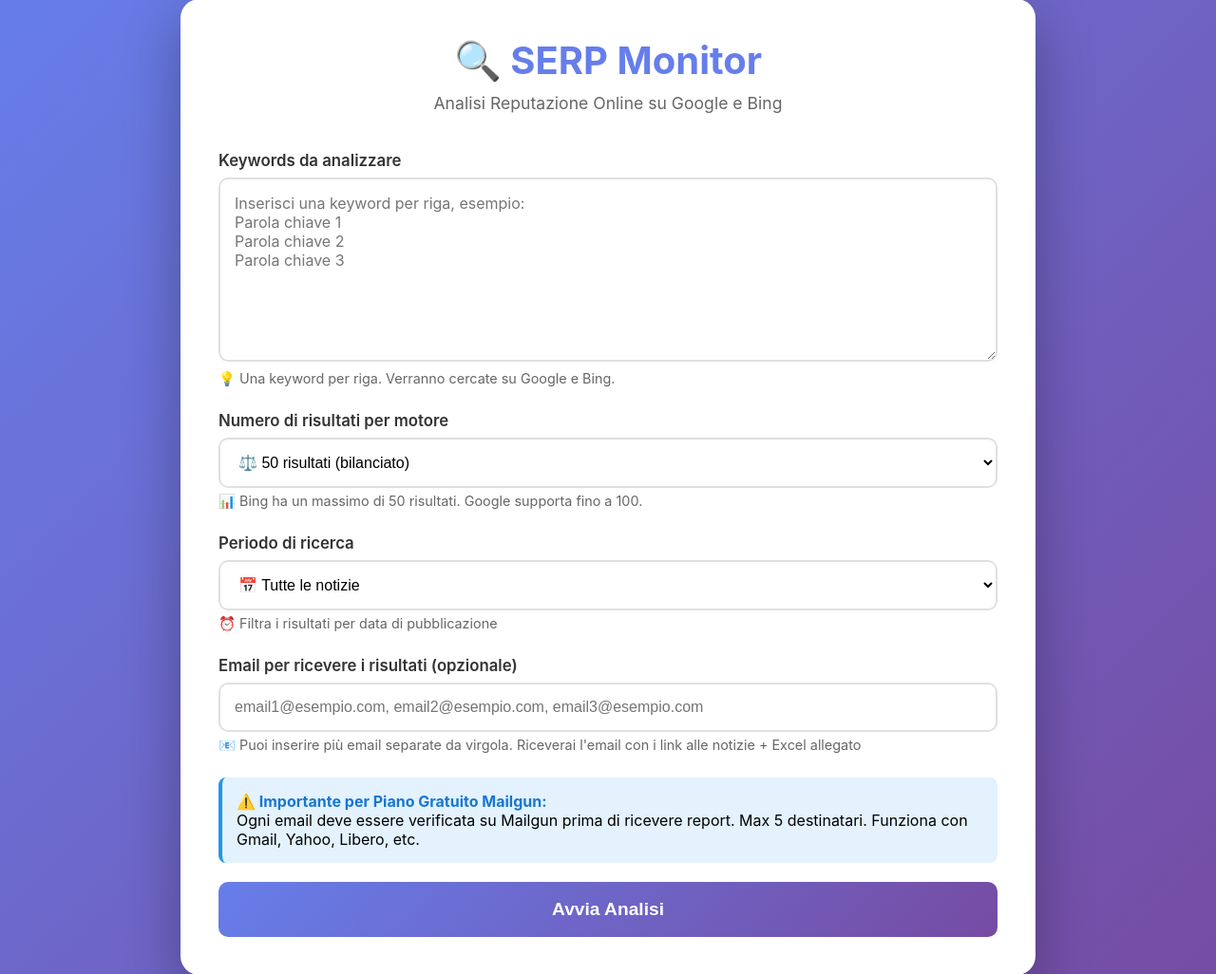
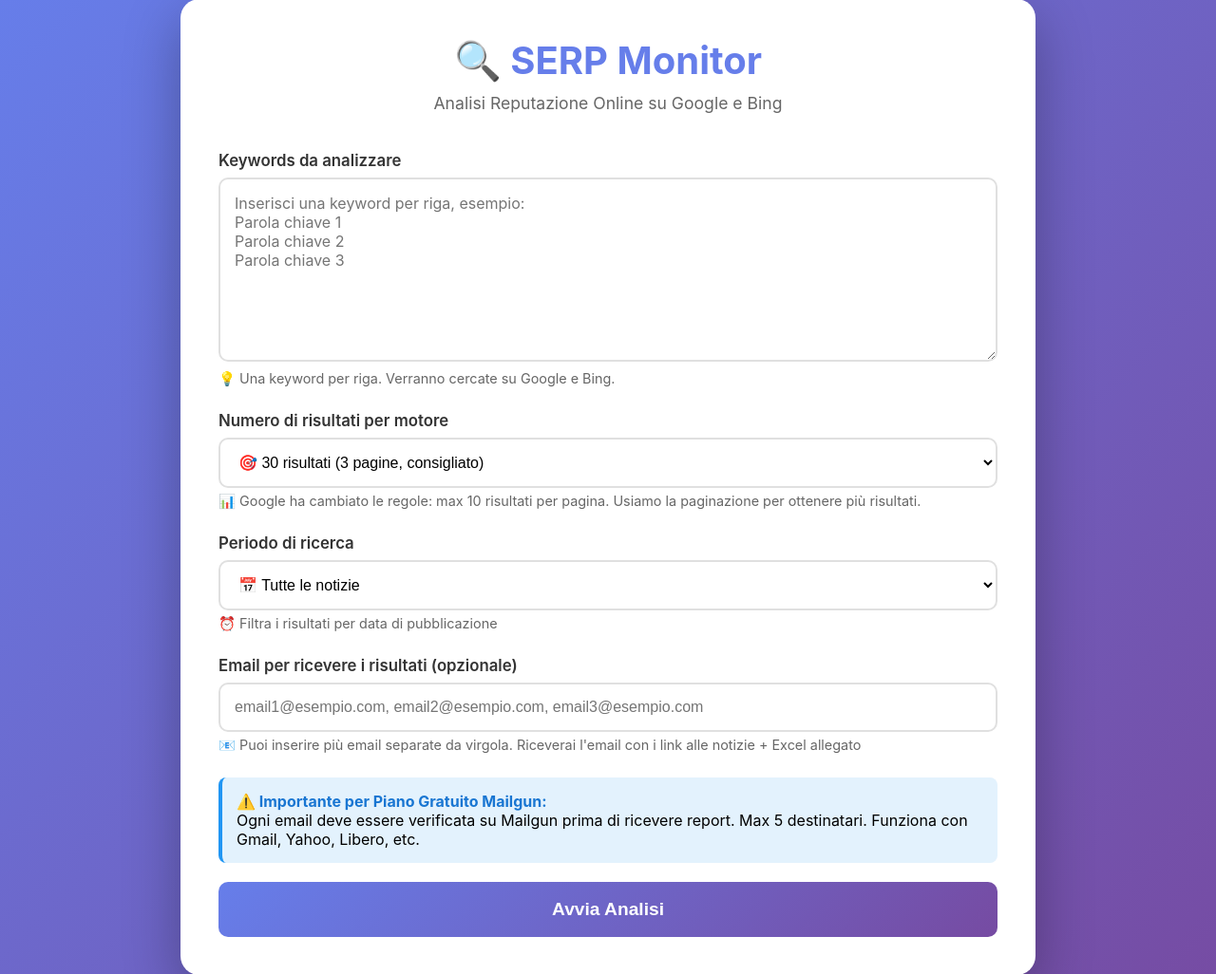
Before and after one commit to silviatugnoli-eng/serp-monitoring, a Flask app: page / in a window 1280 px wide. Shown: the part 21-1047 px from the top of the page at 95% size. Run offline with Flask 3, Linux system fonts and the light colour scheme; the visitor is signed in with stand-in values (Sample User, id 1).

Commit message:
aggiornamento risultati x30

```diff
--- a/app.py
+++ b/app.py
@@ -44,68 +44,128 @@ def login_required(f):
         return f(*args, **kwargs)
     return decorated_function
 
-def search_google(keyword, num_results=10, time_filter=None):
+def search_google(keyword, num_results=30, time_filter=None):
+    """
+    Cerca su Google con paginazione per ottenere più di 10 risultati.
+    Google ora restituisce max 10 risultati per chiamata, quindi usiamo 'start' per paginare.
+    """
     serpapi_key = os.getenv('SERPAPI_KEY')
     if not serpapi_key:
         logging.error("SERPAPI_KEY non configurata!")
         return []
 
+    all_results = []
+    pages_needed = (num_results + 9) // 10  # Arrotonda per eccesso (30 risultati = 3 pagine)
+
     try:
-        logging.info(f"🔍 Google: {keyword} (richiesti {num_results} risultati)")
-        params = {
-            'engine': 'google', 'q': keyword, 'num': num_results,
-            'hl': 'it', 'gl': 'it', 'api_key': serpapi_key
-        }
-        if time_filter == 'day': params['tbs'] = 'qdr:d'
-        elif time_filter == 'week': params['tbs'] = 'qdr:w'
-        elif time_filter == 'month': params['tbs'] = 'qdr:m'
+        logging.info(f"🔍 Google: {keyword} (target {num_results} risultati, {pages_needed} pagine)")
 
-        response = requests.get('https://serpapi.com/search', params=params, timeout=15)
-        response.raise_for_status()
-        data = response.json()
+        for page in range(pages_needed):
+            start = page * 10
 
-        results = []
-        for idx, item in enumerate(data.get('organic_results', [])[:num_results], 1):
-            results.append({
-                'position': idx, 'title': item.get('title', 'N/A'),
-                'url': item.get('link', 'N/A'), 'snippet': item.get('snippet', ''),
-                'source': 'Google'
-            })
-        logging.info(f"✓ {len(results)} risultati Google")
-        return results
+            params = {
+                'engine': 'google',
+                'q': keyword,
+                'start': start,
+                'num': 10,
+                'hl': 'it',
+                'gl': 'it',
+                'api_key': serpapi_key
+            }
+
+            if time_filter == 'day': params['tbs'] = 'qdr:d'
+            elif time_filter == 'week': params['tbs'] = 'qdr:w'
+            elif time_filter == 'month': params['tbs'] = 'qdr:m'
+
+            response = requests.get('https://serpapi.com/search', params=params, timeout=15)
+            response.raise_for_status()
+            data = response.json()
+
+            organic_results = data.get('organic_results', [])
+
+            if not organic_results:
+                logging.info(f"  Pagina {page+1}: nessun risultato, stop paginazione")
+                break
+
+            for idx, item in enumerate(organic_results, start + 1):
+                all_results.append({
+                    'position': idx,
+                    'title': item.get('title', 'N/A'),
+                    'url': item.get('link', 'N/A'),
+                    'snippet': item.get('snippet', ''),
+                    'source': 'Google'
+                })
+
+            logging.info(f"  Pagina {page+1}: +{len(organic_results)} risultati")
+
+            # Piccola pausa tra le richieste per non sovraccaricare l'API
+            if page < pages_needed - 1:
+                time.sleep(0.5)
+
+        logging.info(f"✓ Totale {len(all_results)} risultati Google")
+        return all_results[:num_results]  # Limita al numero richiesto
+
     except Exception as e:
         logging.error(f"✗ Errore Google: {e}")
-        return []
+        return all_results  # Restituisci quello che hai raccolto finora
 
-def search_bing(keyword, num_results=10, time_filter=None):
+def search_bing(keyword, num_results=30, time_filter=None):
+    """
+    Cerca su Bing con paginazione.
+    Bing supporta 'offset' per la paginazione.
+    """
     serpapi_key = os.getenv('SERPAPI_KEY')
     if not serpapi_key:
         return []
 
+    all_results = []
+    pages_needed = (num_results + 9) // 10
+
     try:
-        logging.info(f"🔍 Bing: {keyword} (richiesti {num_results} risultati)")
-        # Bing ha limite 50 via SerpAPI
-        num_results_bing = min(num_results, 50)
-        params = {
-            'engine': 'bing', 'q': keyword, 'count': num_results_bing,
-            'cc': 'it', 'api_key': serpapi_key
-        }
-        response = requests.get('https://serpapi.com/search', params=params, timeout=15)
-        response.raise_for_status()
-        data = response.json()
+        logging.info(f"🔍 Bing: {keyword} (target {num_results} risultati, {pages_needed} pagine)")
 
-        results = []
-        for idx, item in enumerate(data.get('organic_results', [])[:num_results_bing], 1):
-            results.append({
-                'position': idx, 'title': item.get('title', 'N/A'),
-                'url': item.get('link', 'N/A'), 'snippet': item.get('snippet', ''),
-                'source': 'Bing'
-            })
-        logging.info(f"✓ {len(results)} risultati Bing")
-        return results
+        for page in range(pages_needed):
+            offset = page * 10
+
+            params = {
+                'engine': 'bing',
+                'q': keyword,
+                'first': offset + 1,  # Bing usa 'first' (1-indexed)
+                'count': 10,
+                'cc': 'it',
+                'api_key': serpapi_key
+            }
+
+            response = requests.get('https://serpapi.com/search', params=params, timeout=15)
+            response.raise_for_status()
+            data = response.json()
+
+            organic_results = data.get('organic_results', [])
+
+            if not organic_results:
+                logging.info(f"  Pagina {page+1}: nessun risultato, stop paginazione")
+                break
+
+            for idx, item in enumerate(organic_results, offset + 1):
+                all_results.append({
+                    'position': idx,
+                    'title': item.get('title', 'N/A'),
+                    'url': item.get('link', 'N/A'),
+                    'snippet': item.get('snippet', ''),
+                    'source': 'Bing'
+                })
+
+            logging.info(f"  Pagina {page+1}: +{len(organic_results)} risultati")
+
+            if page < pages_needed - 1:
+                time.sleep(0.5)
+
+        logging.info(f"✓ Totale {len(all_results)} risultati Bing")
+        return all_results[:num_results]
+
     except Exception as e:
         logging.error(f"✗ Errore Bing: {e}")
-        return []
+        return all_results
 
 def save_results(results, summary):
     try:
@@ -243,7 +303,7 @@ def send_email(summary, recipients):
         import traceback
         logging.error(traceback.format_exc())
 
-def run_analysis(keywords, emails, time_filter=None, num_results=50):
+def run_analysis(keywords, emails, time_filter=None, num_results=30):
     global analysis_status
     all_results = []
     summary_data = []
@@ -306,7 +366,7 @@ def analyze():
     keywords = data.get('keywords', [])
     emails = data.get('emails', '')
     time_filter = data.get('time_filter')
-    num_results = data.get('num_results', 50)
+    num_results = data.get('num_results', 30)
 
     if not keywords:
         return jsonify({'error': 'Nessuna keyword'}), 400
--- a/templates/index.html
+++ b/templates/index.html
@@ -265,11 +265,11 @@
                 <div class="form-group">
                     <label for="numResults">Numero di risultati per motore</label>
                     <select id="numResults">
-                        <option value="10">⚡ 10 risultati (veloce)</option>
-                        <option value="50" selected>⚖️ 50 risultati (bilanciato)</option>
-                        <option value="100">🎯 100 risultati (completo - solo Google)</option>
+                        <option value="10">⚡ 10 risultati (1 pagina, veloce)</option>
+                        <option value="20">📄 20 risultati (2 pagine)</option>
+                        <option value="30" selected>🎯 30 risultati (3 pagine, consigliato)</option>
                     </select>
-                    <p class="hint">📊 Bing ha un massimo di 50 risultati. Google supporta fino a 100.</p>
+                    <p class="hint">📊 Google ha cambiato le regole: max 10 risultati per pagina. Usiamo la paginazione per ottenere più risultati.</p>
                 </div>
 
                 <div class="form-group">
```
